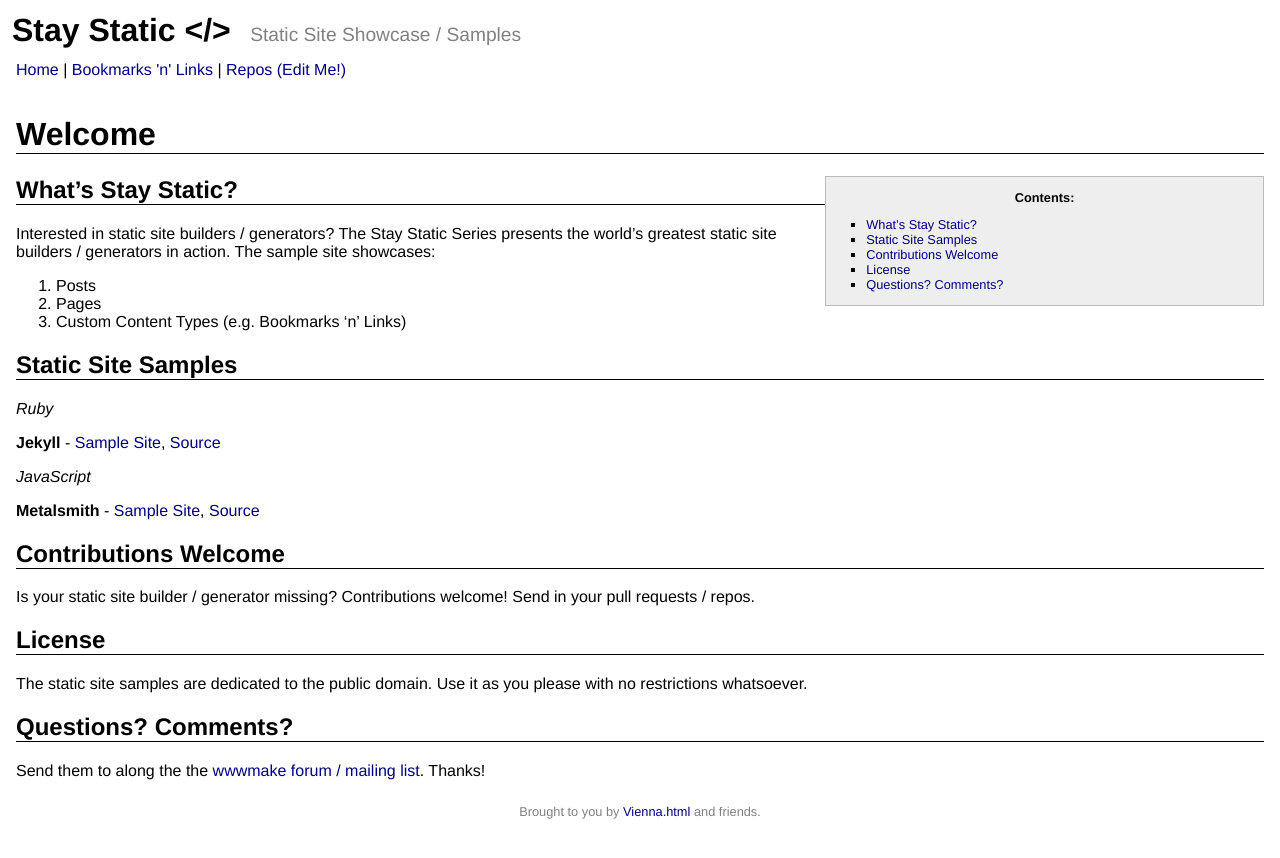
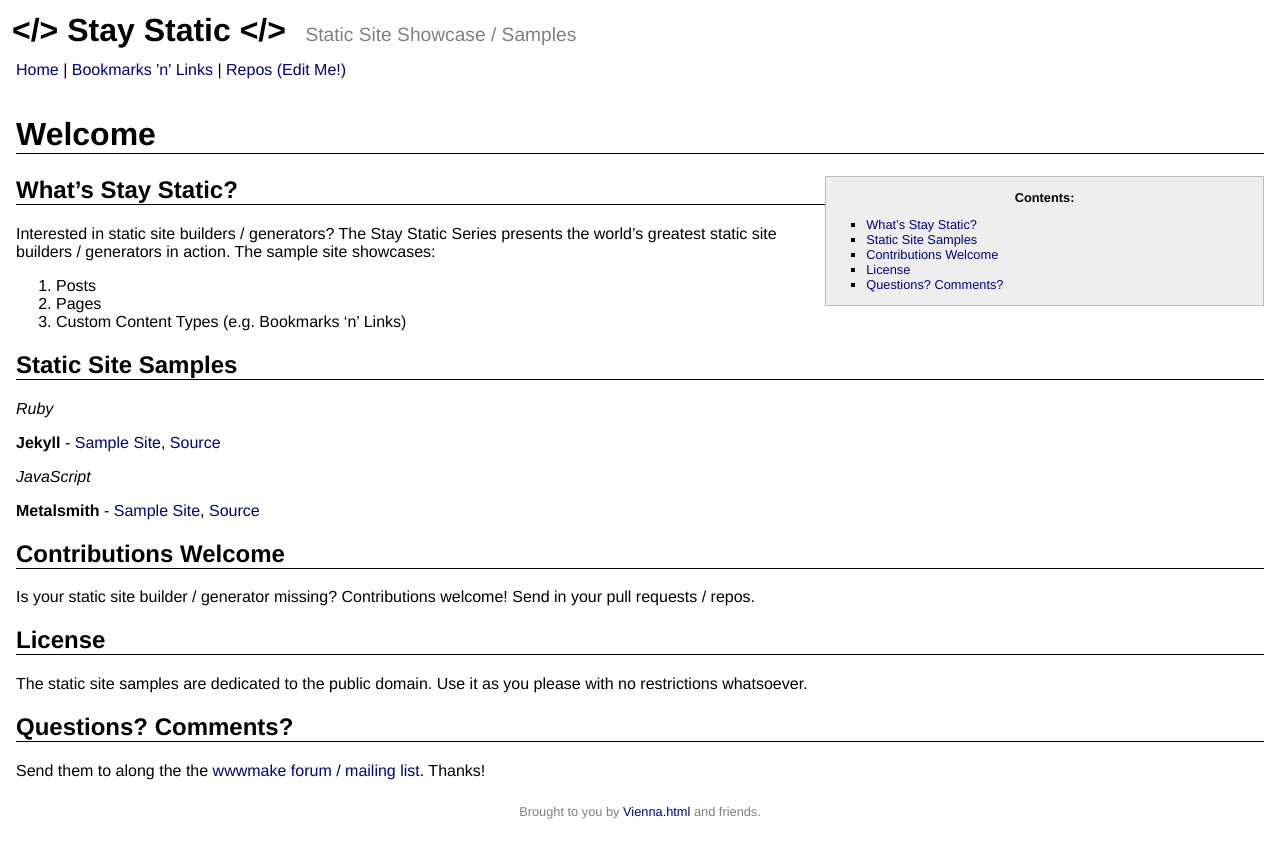
Before and after one commit to staystatic/staystatic.github.io, a Jekyll site: the page built from index.md, in a window 1280 px wide. Shown: the top 858 px of the page. Built offline with Jekyll 4.4.1, drawn with Linux system fonts in a browser that asks for light colours.

Commit message:
Update default.html

```diff
--- a/_layouts/default.html
+++ b/_layouts/default.html
@@ -8,7 +8,7 @@
 <body>
 
   <div id="header">
-    <span class='big'>Stay Static &lt;/&gt;</span>
+    <span class='big'>&lt;/&gt; Stay Static &lt;/&gt;</span>
     <span class='small'>Static Site Showcase / Samples</span>
   </div>
 
```
